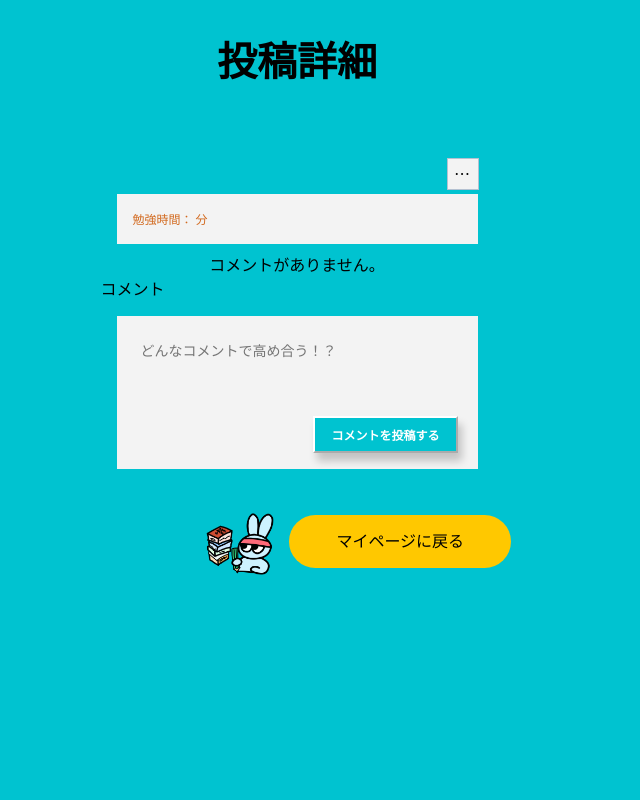
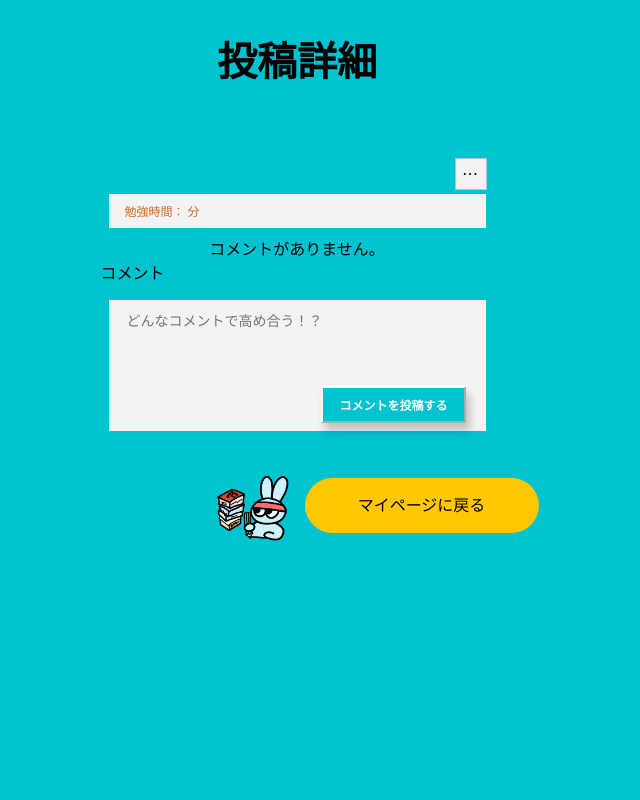
Before and after one commit to RareTECH-Jteam/Team-J_main, a Flask app: template SNSApp/templates/post/post_detail.html in a window 1280 px wide. Shown: the part 72-872 px from the top of the page, without its empty margins (343-983 px from the left). Run offline with Flask 2, Linux system fonts and the light colour scheme; the template is opened without the code that fills it, so the values that code supplies are empty; some libraries are stand-ins or nearby versions.

Commit message:
画面見た目調整

```diff
--- a/SNSApp/static/css/footer.css
+++ b/SNSApp/static/css/footer.css
@@ -4,7 +4,7 @@ footer{
 }
 
 .footer-container{
-    width: 95%;
+    width: 100%;
     height: 40%;
     display: flex;
     flex-direction: column;
@@ -17,7 +17,7 @@ footer{
     flex-direction: row;
     align-items: center;
     width: 65%;
-
+    font-size: 16px;
 }
 
 .footer-img{
@@ -36,5 +36,4 @@ footer{
     line-height: 100%;
     font-weight: 500;
     border-radius: 50px;
-
 }
--- a/SNSApp/static/css/post.css
+++ b/SNSApp/static/css/post.css
@@ -37,8 +37,8 @@
 
 .post-card {
     flex: 1;
-    padding: 16px;
-    margin: 4px 16px 8px 16px; /* トグルと近づけるため、topのマージンを4に。ちなみに順番は上右した左。 */
+    padding: 8px 16px;
+    margin: 4px 8px 8px 8px; /* トグルと近づけるため、topのマージンを4に。ちなみに順番は上右した左。 */
     background-color: #F3F3F3;
 }
 
@@ -84,7 +84,7 @@
     /* display: inline-block; */ /*　これはなくても大丈夫そう */
     display: flex;
     justify-content: flex-end; /* これで右側に寄せる */
-    margin-right: 15px ; /* 投稿の枠右端に手動で無理矢理合わせてます！ */
+    margin-right: 7px ; /* 投稿の枠右端に手動で無理矢理合わせてます！ */
 }
 
 .menu-btn{
@@ -201,13 +201,13 @@
     flex-direction: column;
     align-items: stretch;
     gap: 12px; /* 間の余白 */
-    padding: 16px;
+    padding: 8px 16px;
     bottom: 8px;
     left: 8px;
     right: 8px;
-    margin: 8px 16px; /* 箱の大きさ調整 */
+    margin: 8px 8px; /* 箱の大きさ調整 */
     justify-content: space-between;
-    background-color:#F3F3F3
+    background-color:#F3F3F3;
 }
 
 .new-post textarea {
@@ -215,9 +215,8 @@
     min-height: 32px;
     border: none;
     resize: none;
-    font-size: 16px;
+    font-size: 12px;
     background-color: #F3F3F3;
-    padding: 8px;
     padding-bottom: 32px;
 }
 
```
Also changed, not shown: SNSApp/static/css/baton.css (+4 -3 lines), SNSApp/static/css/mypage.css (+6 -4 lines).
